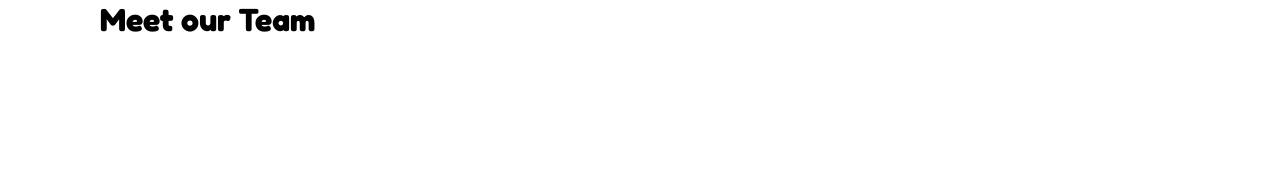
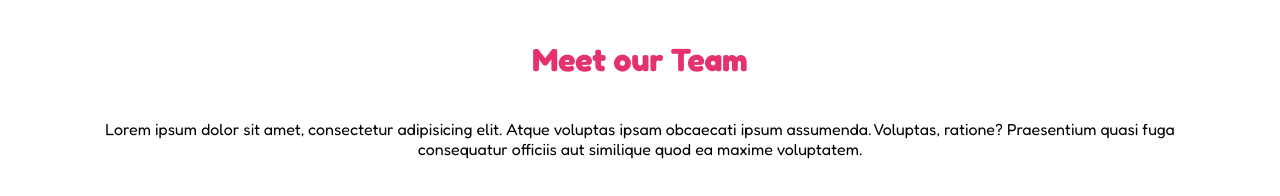
Before and after one commit to matteodilorenzo21/html-css-float-cards, a plain HTML site: page index.html in a window 1280 px wide. Drawn offline with Linux system fonts and the light colour scheme.

Commit message:
+ main text

```diff
--- a/css/style.css
+++ b/css/style.css
@@ -22,3 +22,18 @@ body {
     max-width: 1080px;
     margin: 0 auto;
 }
+
+/* Header */
+header{
+    text-align: center;
+    padding: 2.5rem 0;
+}
+
+h1{
+    color: var(--title-color);
+}
+
+/* Main */
+section#main-txt > p{
+    text-align: center;
+}
--- a/index.html
+++ b/index.html
@@ -15,13 +15,18 @@
 <body>
     <div class="container">
 
-<!--Intestazione-->
+<!--Intestazione della pagina-->
         <header>
             <h1>Meet our Team</h1>
         </header>
 
-<!--Contenuto principale-->
+<!--Contenuto principale della pagina-->
         <main>
+
+<!--Testo principale della pagina-->
+            <section id="main-txt">
+                <p>Lorem ipsum dolor sit amet, consectetur adipisicing elit. Atque voluptas ipsam obcaecati ipsum assumenda. Voluptas, ratione? Praesentium quasi fuga consequatur officiis aut similique quod ea maxime voluptatem.</p>
+            </section>
 
         </main>
     </div>
```
